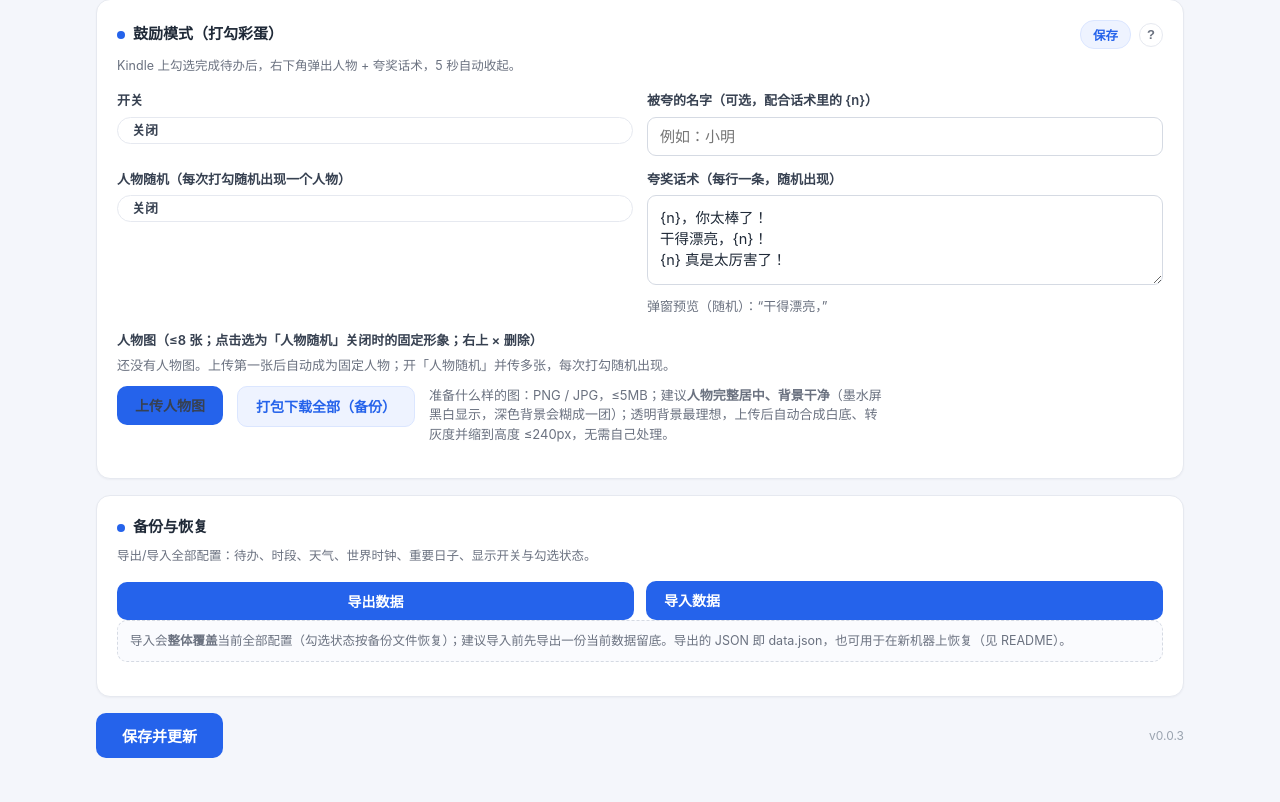
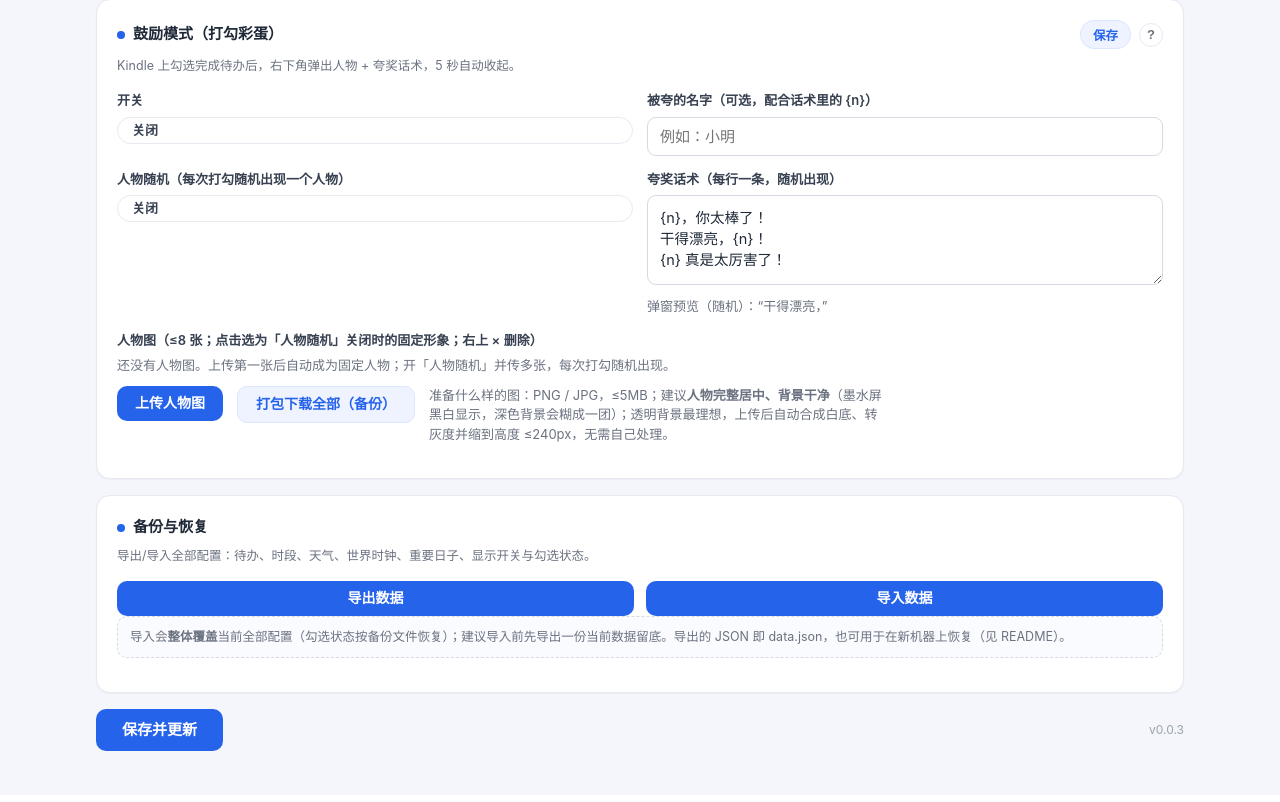
Before and after one commit to ZevAlain/KindleDashboard, a Flask app: page /admin in a window 1280 px wide. Shown: the part 702-1504 px from the top of the page. After the commit the page ends 1453 px from the top, so only its background shows below. Run offline with Flask 3, Linux system fonts and the light colour scheme; the visitor is signed in with stand-in values (Sample User, id 1); data that the repository does not hold is empty.

Commit message:
admin 按钮样式修复：上传人物图黑字（.field label 特异度压过 .save-btn，蓝底上显示深灰字）改为 .field .save-btn 反超恢复白字；导出/导入按钮统一 inline-flex 居中+继承字体+line-height:1.2——button/label/a 三种载体（导出button/导入label/上传label/打包a）几何与排版完全一致

```diff
--- a/kindle_dashboard/templates/admin.html
+++ b/kindle_dashboard/templates/admin.html
@@ -160,7 +160,8 @@
         .filter-chip:hover { border-color:#c3d4ff; color:var(--accent); }
         .filter-chip.active { color:#fff; background:var(--accent); border-color:var(--accent); }
         .savebar { margin-top:16px; display:flex; align-items:center; gap:14px; flex-wrap:wrap; }
-        .save-btn { padding:12px 26px; font-size:15px; font-weight:700; color:#fff; background:var(--accent); border:none; border-radius:10px; cursor:pointer; }
+        .save-btn, .field .save-btn { padding:12px 26px; font-size:15px; font-weight:700; color:#fff; background:var(--accent); border:none; border-radius:10px; cursor:pointer;
+                                      font-family:inherit; line-height:1.2; display:inline-flex; align-items:center; justify-content:center; margin:0; }
         .save-btn:hover { background:var(--accent-d); }
         .save-msg { font-size:14px; color:#16a34a; font-weight:600; min-height:18px; }
         input[type=checkbox] { width:16px; height:16px; accent-color:var(--accent); cursor:pointer; }
```
